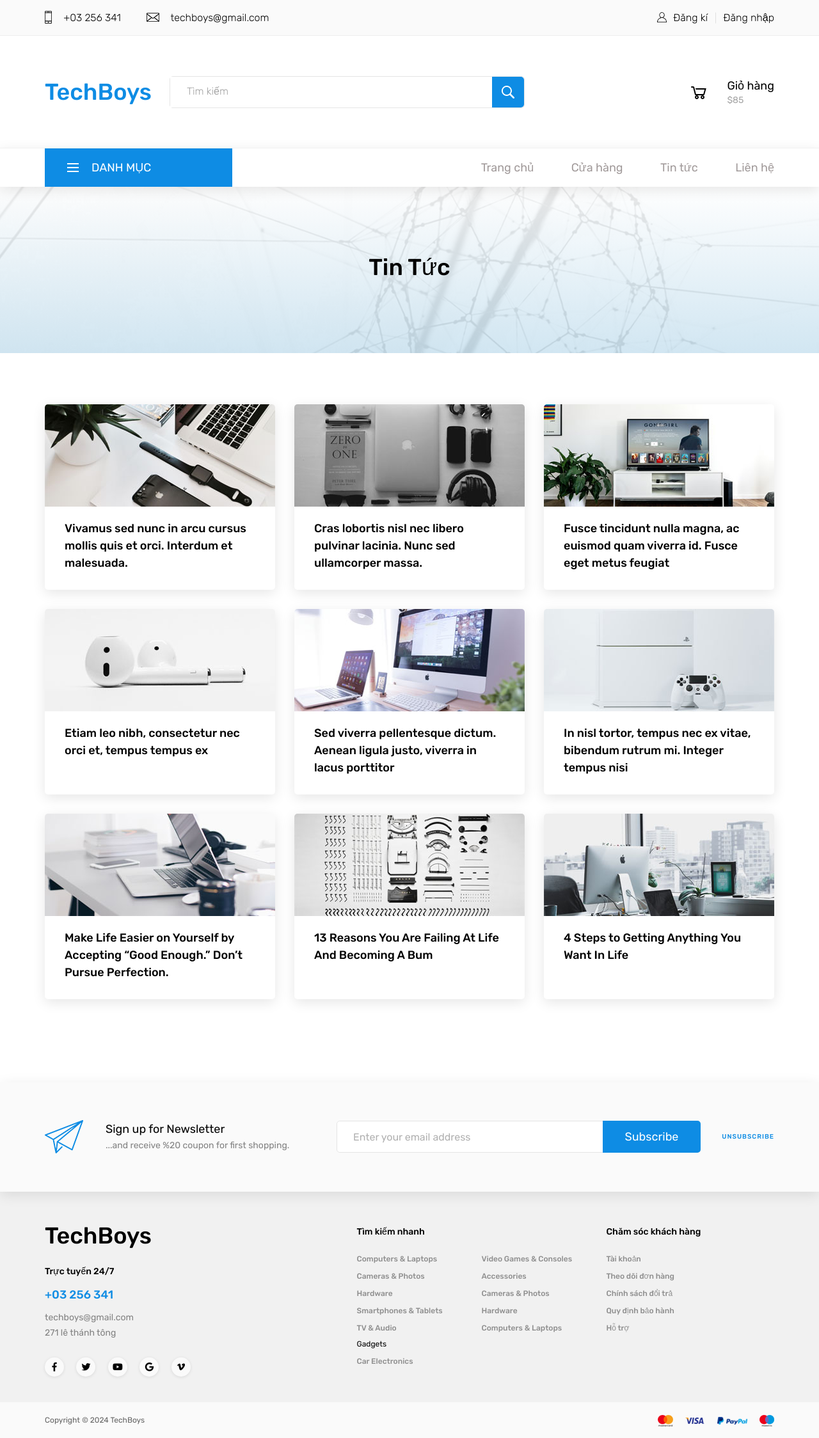
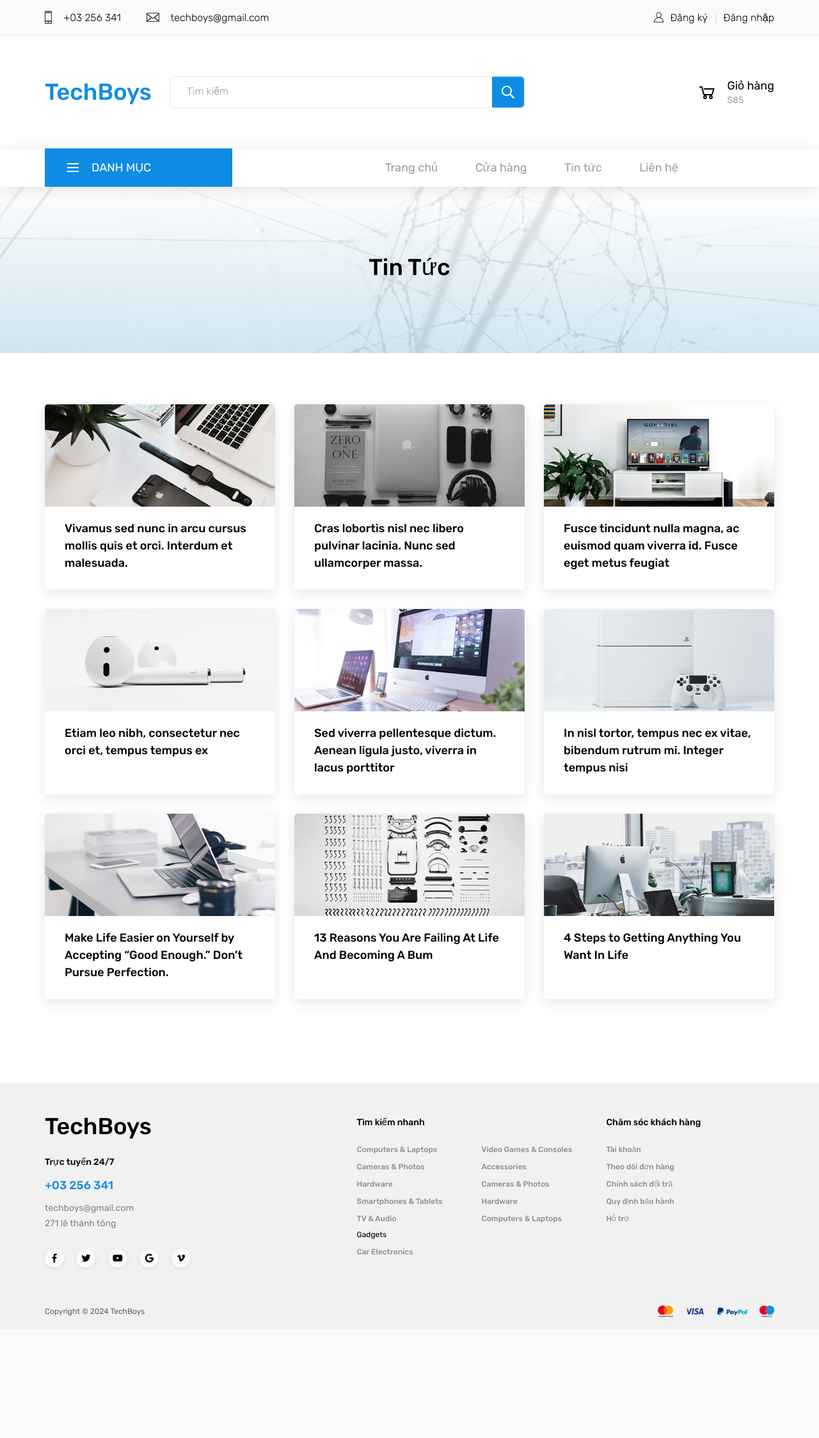
Before and after one commit to huylee47/PRO1014, a PHP site: page /index.php?act=blog in a window 1280 px wide. Shown: the whole page at 64% size. After the commit the page ends 2059 px from the top, so only its background shows below. Run offline with PHP 8.4, Linux system fonts and the light colour scheme.

Commit message:
sửa (minh)

```diff
--- a/Techboys/view/blog.php
+++ b/Techboys/view/blog.php
@@ -1,6 +1,8 @@
 <head>
 <link rel="stylesheet" type="text/css" href="styles/blog_styles.css">
     <link rel="stylesheet" type="text/css" href="styles/blog_responsive.css">
+	<link rel="stylesheet" type="text/css" href="styles/main_styles.css" />
+
 </head>
 
 	<!-- Home -->
@@ -25,63 +27,63 @@
 						<div class="blog_post">
 							<div class="blog_image" style="background-image:url(images/blog_1.jpg)"></div>
 							<div class="blog_text">Vivamus sed nunc in arcu cursus mollis quis et orci. Interdum et malesuada.</div>
-							<div class="blog_button"><a href="blog_single.html">Continue Reading</a></div>
+							<div class="blog_button"><a href="blog_single.html">Đọc</a></div>
 						</div>
 
 						<!-- Blog post -->
 						<div class="blog_post">
 							<div class="blog_image" style="background-image:url(images/blog_2.jpg)"></div>
 							<div class="blog_text">Cras lobortis nisl nec libero pulvinar lacinia. Nunc sed ullamcorper massa.</div>
-							<div class="blog_button"><a href="blog_single.html">Continue Reading</a></div>
+							<div class="blog_button"><a href="blog_single.html">Đọc</a></div>
 						</div>
 
 						<!-- Blog post -->
 						<div class="blog_post">
 							<div class="blog_image" style="background-image:url(images/blog_3.jpg)"></div>
 							<div class="blog_text">Fusce tincidunt nulla magna, ac euismod quam viverra id. Fusce eget metus feugiat</div>
-							<div class="blog_button"><a href="blog_single.html">Continue Reading</a></div>
+							<div class="blog_button"><a href="blog_single.html">Đọc</a></div>
 						</div>
 
 						<!-- Blog post -->
 						<div class="blog_post">
 							<div class="blog_image" style="background-image:url(images/blog_4.jpg)"></div>
 							<div class="blog_text">Etiam leo nibh, consectetur nec orci et, tempus tempus ex</div>
-							<div class="blog_button"><a href="blog_single.html">Continue Reading</a></div>
+							<div class="blog_button"><a href="blog_single.html">Đọc</a></div>
 						</div>
 
 						<!-- Blog post -->
 						<div class="blog_post">
 							<div class="blog_image" style="background-image:url(images/blog_5.jpg)"></div>
 							<div class="blog_text">Sed viverra pellentesque dictum. Aenean ligula justo, viverra in lacus porttitor</div>
-							<div class="blog_button"><a href="blog_single.html">Continue Reading</a></div>
+							<div class="blog_button"><a href="blog_single.html">Đọc</a></div>
 						</div>
 
 						<!-- Blog post -->
 						<div class="blog_post">
 							<div class="blog_image" style="background-image:url(images/blog_6.jpg)"></div>
 							<div class="blog_text">In nisl tortor, tempus nec ex vitae, bibendum rutrum mi. Integer tempus nisi</div>
-							<div class="blog_button"><a href="blog_single.html">Continue Reading</a></div>
+							<div class="blog_button"><a href="blog_single.html">Đọc</a></div>
 						</div>
 
 						<!-- Blog post -->
 						<div class="blog_post">
 							<div class="blog_image" style="background-image:url(images/blog_7.jpg)"></div>
 							<div class="blog_text">Make Life Easier on Yourself by Accepting “Good Enough.” Don’t Pursue Perfection.</div>
-							<div class="blog_button"><a href="blog_single.html">Continue Reading</a></div>
+							<div class="blog_button"><a href="blog_single.html">Đọc</a></div>
 						</div>
 
 						<!-- Blog post -->
 						<div class="blog_post">
 							<div class="blog_image" style="background-image:url(images/blog_8.jpg)"></div>
 							<div class="blog_text">13 Reasons You Are Failing At Life And Becoming A Bum</div>
-							<div class="blog_button"><a href="blog_single.html">Continue Reading</a></div>
+							<div class="blog_button"><a href="blog_single.html">Đọc</a></div>
 						</div>
 
 						<!-- Blog post -->
 						<div class="blog_post">
 							<div class="blog_image" style="background-image:url(images/blog_9.jpg)"></div>
 							<div class="blog_text">4 Steps to Getting Anything You Want In Life</div>
-							<div class="blog_button"><a href="blog_single.html">Continue Reading</a></div>
+							<div class="blog_button"><a href="blog_single.html">Đọc</a></div>
 						</div>
 
 					</div>
@@ -92,26 +94,3 @@
 	</div>
 
 	<!-- Newsletter -->
-
-	<div class="newsletter">
-		<div class="container">
-			<div class="row">
-				<div class="col">
-					<div class="newsletter_container d-flex flex-lg-row flex-column align-items-lg-center align-items-center justify-content-lg-start justify-content-center">
-						<div class="newsletter_title_container">
-							<div class="newsletter_icon"><img src="images/send.png" alt=""></div>
-							<div class="newsletter_title">Sign up for Newsletter</div>
-							<div class="newsletter_text"><p>...and receive %20 coupon for first shopping.</p></div>
-						</div>
-						<div class="newsletter_content clearfix">
-							<form action="#" class="newsletter_form">
-								<input type="email" class="newsletter_input" required="required" placeholder="Enter your email address">
-								<button class="newsletter_button">Subscribe</button>
-							</form>
-							<div class="newsletter_unsubscribe_link"><a href="#">unsubscribe</a></div>
-						</div>
-					</div>
-				</div>
-			</div>
-		</div>
-	</div>
--- a/Techboys/view/cuahang.php
+++ b/Techboys/view/cuahang.php
@@ -4,6 +4,8 @@
 <link rel="stylesheet" type="text/css" href="plugins/jquery-ui-1.12.1.custom/jquery-ui.css">
     <link rel="stylesheet" type="text/css" href="styles/shop_styles.css">
     <link rel="stylesheet" type="text/css" href="styles/shop_responsive.css">
+	<link rel="stylesheet" type="text/css" href="styles/main_styles.css" />
+
 </head>
 
 
--- a/Techboys/view/header.php
+++ b/Techboys/view/header.php
@@ -45,7 +45,7 @@
                                     <div class="user_icon">
                                         <img src="images/user.svg" alt="" />
                                     </div>
-                                    <div><a href="#">Đăng kí</a></div>
+                                    <div><a href="#">Đăng ký</a></div>
                                     <div><a href="#">Đăng nhập</a></div>
                                 </div>
                             </div>
--- a/Techboys/view/lienhe.php
+++ b/Techboys/view/lienhe.php
@@ -1,6 +1,8 @@
 <head>
 <link rel="stylesheet" type="text/css" href="styles/contact_styles.css">
     <link rel="stylesheet" type="text/css" href="styles/contact_responsive.css">
+	<link rel="stylesheet" type="text/css" href="styles/main_styles.css" />
+
 </head>
 
 
```
Also changed, not shown: Techboys/view/giohang.php (+3 -27 lines).
